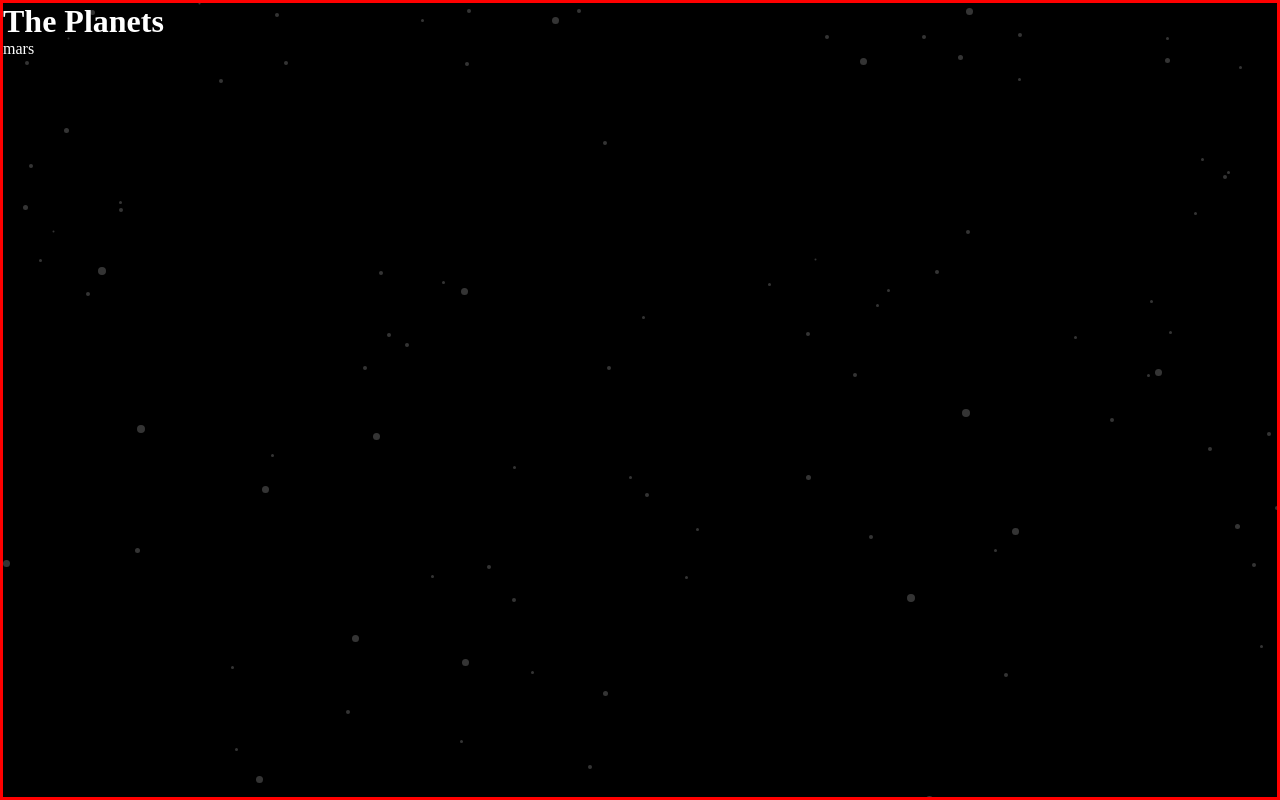
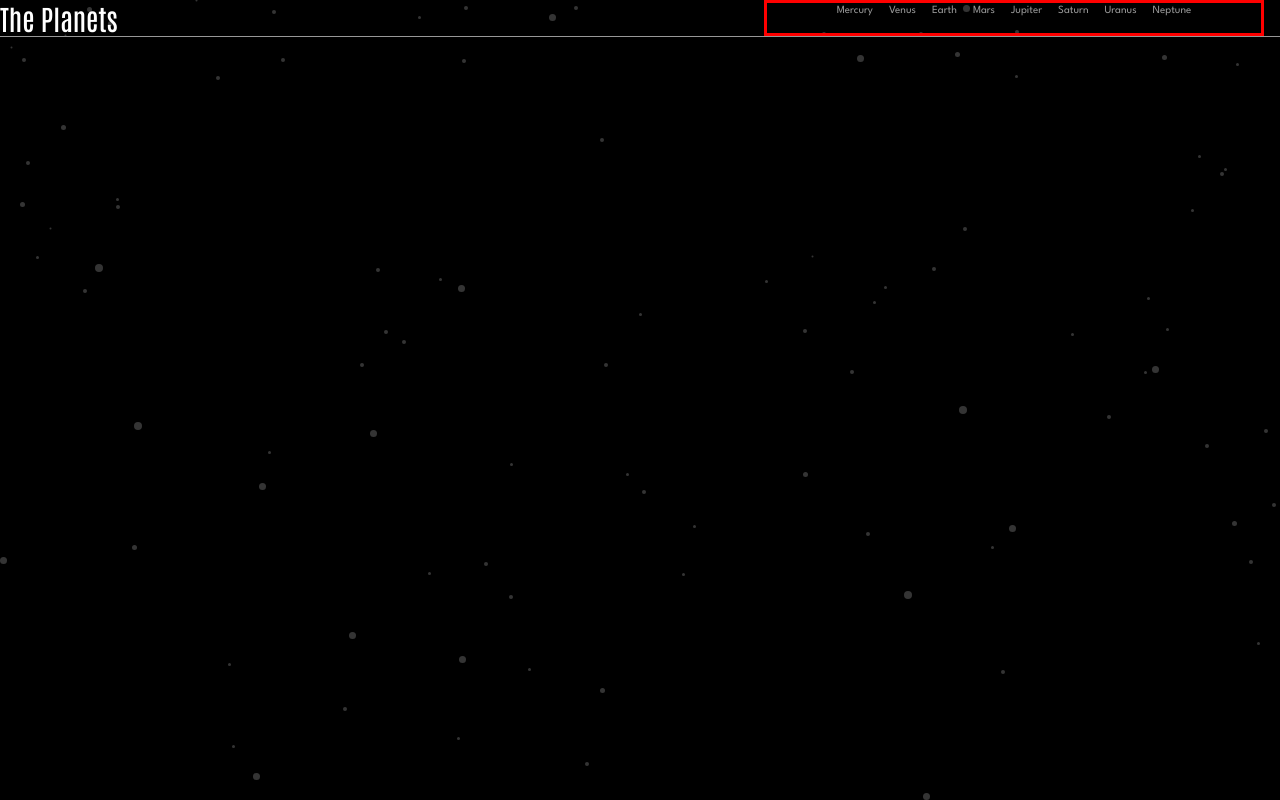
Before and after one commit to abiodunfreeman/planets-info-site, a React (Create React App) app: page / in a window 1280 px wide. Built offline with nearby package versions, Linux system fonts and the light colour scheme.

Commit message:
populated names into header, messed with some css

```diff
--- a/public/index.html
+++ b/public/index.html
@@ -3,6 +3,9 @@
   <head>
     <meta charset="utf-8" />
     <meta name="viewport" content="width=device-width, initial-scale=1" />
+    <link rel="preconnect" href="https://fonts.googleapis.com">
+<link rel="preconnect" href="https://fonts.gstatic.com" crossorigin>
+<link href="https://fonts.googleapis.com/css2?family=Antonio:wght@500&family=League+Spartan:wght@400;700&display=swap" rel="stylesheet">
     <title>planets info site</title>
   </head>
   <body>
--- a/src/App.css
+++ b/src/App.css
@@ -9,7 +9,7 @@
 #root{
   min-height: 100vh;
   width: 100vw;
-  border: 3px solid red;
+  /* border: 3px solid red; */
   background-color: black;
   background-image: url(./../public/assets/background-stars.svg);
 }
--- a/src/App.js
+++ b/src/App.js
@@ -1,10 +1,11 @@
 import './App.css';
 import Header from './components/js/Header';
+import data from "./data.json"
+function App() {
 
-function App() {
   return (
     <div className="App">
-      <Header />
+      <Header data={data}/>
     </div>
   );
 }
--- a/src/components/css/header.css
+++ b/src/components/css/header.css
@@ -1 +1 @@
-header{color:white}
+#main-nav{color:#FFFFFF;border-bottom:1px solid #979797;display:flex;justify-content:space-between}#main-nav h1{font-size:28px;font-family:'Antonio', sans-serif;font-weight:500}#main-nav ul{max-width:500px;flex-grow:1;border:3px solid red;display:flex;gap:1rem;font-family:'League Spartan', sans-serif;font-size:11px;margin-right:1rem;justify-content:center}#main-nav ul li{padding-top:2px;color:#979797;list-style:none}#main-nav ul li:hover{color:#FFFFFF;cursor:pointer;border-top:2px solid blue}
--- a/src/components/js/Header.js
+++ b/src/components/js/Header.js
@@ -2,12 +2,19 @@
 import React from 'react';
 import '../css/header.css';
 
-export default function Header() {
+export default function Header( props ) {
+  const {data} = props;
+  const planetNames = data.map(planet => {
+    return <li>
+      {planet.name}
+    </li>
+  })
+  console.log(data)
   return (
-    <header>
+    <header id="main-nav">
       <h1>The Planets</h1>
       <ul>
-        <li>mars</li>
+        {planetNames}
       </ul>
     </header>
   );
--- a/src/components/scss/header.scss
+++ b/src/components/scss/header.scss
@@ -1,4 +1,41 @@
-header{
+#main-nav{
+  color: #FFFFFF;
 
-  color: white;
+  border-bottom: 1px solid #979797;
+  display: flex;
+
+  justify-content: space-between;
+  // align-items: center;
+  // padding:.5rem;
+  h1{
+    font-size: 28px;
+    font-family: 'Antonio', sans-serif;
+    font-weight: 500;
+  }
+  ul{
+
+    max-width: 500px;
+    // align-self: center;
+    flex-grow:1;
+    border: 3px solid red;
+
+    display:flex;
+    gap: 1rem;
+    font-family: 'League Spartan', sans-serif;
+    font-size: 11px;
+    margin-right: 1rem;
+    justify-content: center;
+
+    li {
+      // border-top: 2px solid blue;
+      padding-top: 2px;
+      color:#979797;
+      list-style: none;
+    }
+    li:hover{
+      color:#FFFFFF;
+      cursor: pointer;
+      border-top: 2px solid blue;
+    }
+  }
 }
```
